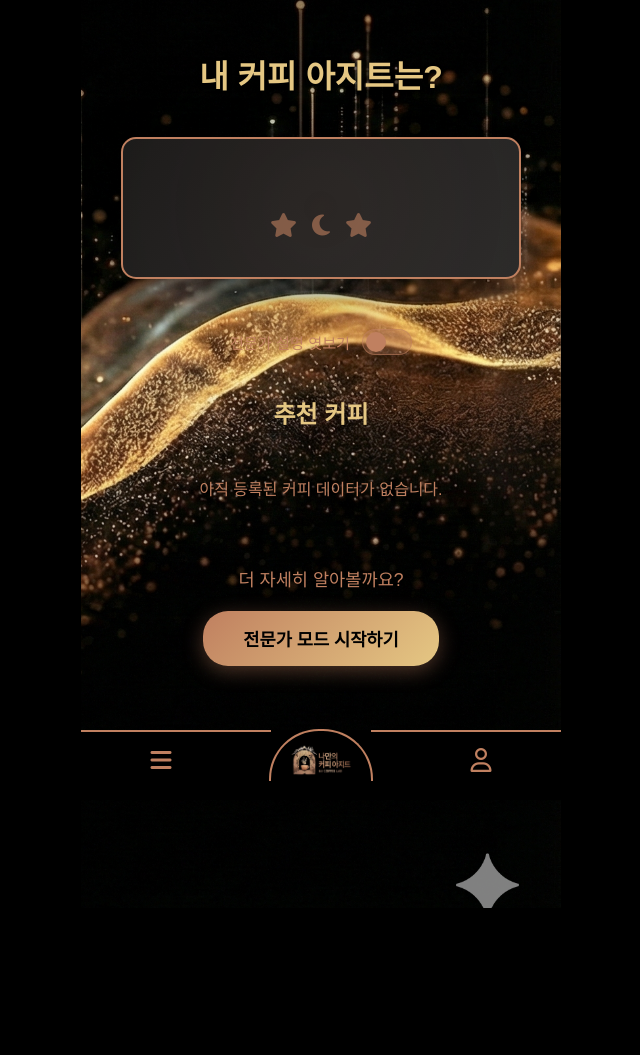
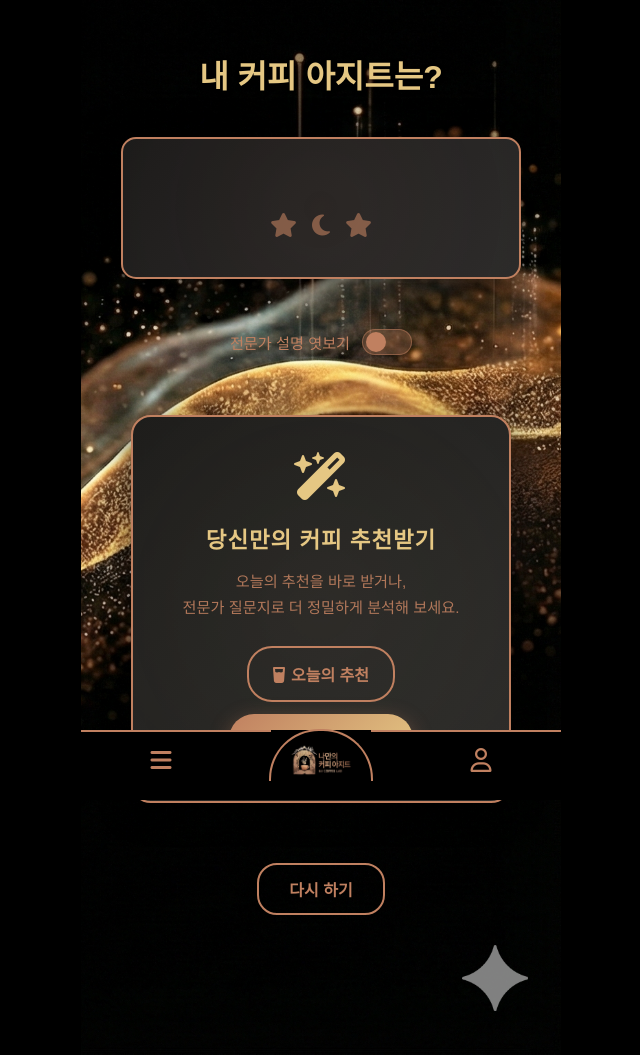
Before and after one commit to young-sia/coffee_service, a Django app: template templates/core/result.html in a window 1280 px wide. Shown: the whole page, without its empty margins (319-959 px from the left). Before the commit the page ends 908 px from the top, so only its background shows below. Run offline with Django 5.2, Linux system fonts and the light colour scheme; the template is opened without the code that fills it, so the values that code supplies are empty; some web fonts are replaced.

Commit message:
feat: Introduce result page template and establish core black and gold Korean UI styling.

```diff
--- a/static/css/style.css
+++ b/static/css/style.css
@@ -138,7 +138,12 @@ main {
 
 .circular-btn:hover {
     transform: scale(1.05);
-    background-color: rgba(192, 128, 96, 0.1);
+    background-color: #000000;
+}
+
+.circular-btn:active {
+    transform: scale(0.97);
+    background-color: #000000;
 }
 
 .circular-btn-label {
--- a/templates/core/result.html
+++ b/templates/core/result.html
@@ -104,123 +104,138 @@
         opacity: 0.6;
     }
 
-    /* Recommendations Section */
-    .recommendations-heading {
-        color: var(--title-color);
-        font-size: 1.5rem;
-        font-weight: 700;
-        margin-bottom: 30px;
+    /* Personalized Recommendation Section */
+    .personal-rec-section {
+        margin: 40px auto;
+        max-width: 400px;
+        padding: 0 10px;
     }
 
-    .recommendations-container {
-        display: flex;
-        flex-direction: column;
-        gap: 20px;
-        max-width: 400px;
-        margin: 0 auto 40px;
+    .personal-rec-card {
+        background: linear-gradient(135deg, #1a1a1a 0%, #2a2a2a 100%);
+        border: 2px solid var(--accent-color);
+        border-radius: 20px;
+        padding: 35px 25px;
+        box-shadow: 0 8px 30px rgba(0, 0, 0, 0.6);
+        position: relative;
+        overflow: hidden;
+        text-align: center;
     }
 
-    /* Coffee Card (Tarot Style) */
-    .coffee-card {
-        background: linear-gradient(135deg, #1a1a1a 0%, #2a2a2a 100%);
-        border: 2px solid var(--accent-color);
-        border-radius: 15px;
-        padding: 20px;
-        box-shadow: 0 5px 20px rgba(0, 0, 0, 0.5);
-        transition: all 0.3s ease;
-        position: relative;
-        overflow: hidden;
+    .personal-rec-card::before {
+        content: '';
+        position: absolute;
+        top: -60%;
+        left: -60%;
+        width: 220%;
+        height: 220%;
+        background: radial-gradient(circle, rgba(229, 199, 131, 0.07) 0%, transparent 65%);
+        animation: recGlow 4s ease-in-out infinite;
     }
 
-    .coffee-card::before {
-        content: '';
-        position: absolute;
-        top: 0;
-        left: -100%;
-        width: 100%;
-        height: 100%;
-        background: linear-gradient(90deg, transparent, rgba(192, 128, 96, 0.1), transparent);
-        transition: left 0.5s;
+    @keyframes recGlow {
+
+        0%,
+        100% {
+            opacity: 0.5;
+            transform: scale(1);
+        }
+
+        50% {
+            opacity: 1;
+            transform: scale(1.05);
+        }
     }
 
-    .coffee-card:hover::before {
-        left: 100%;
+    .personal-rec-icon {
+        font-size: 3rem;
+        color: var(--title-color);
+        margin-bottom: 15px;
+        position: relative;
+        z-index: 1;
+        display: block;
     }
 
-    .coffee-card:hover {
-        transform: translateY(-5px);
-        box-shadow: 0 10px 30px rgba(192, 128, 96, 0.4);
-        border-color: var(--title-color);
+    .personal-rec-title {
+        color: var(--title-color);
+        font-size: 1.4rem;
+        font-weight: 800;
+        margin-bottom: 12px;
+        position: relative;
+        z-index: 1;
+        letter-spacing: 1px;
     }
 
-    .coffee-card-image {
-        width: 100%;
-        height: 200px;
-        object-fit: cover;
-        border-radius: 10px;
-        margin-bottom: 15px;
+    .personal-rec-desc {
+        color: var(--text-color);
+        font-size: 0.95rem;
+        line-height: 1.7;
+        margin-bottom: 25px;
+        position: relative;
+        z-index: 1;
+        opacity: 0.9;
     }
 
-    .coffee-card-placeholder {
-        width: 100%;
-        height: 200px;
-        background: #333;
-        border-radius: 10px;
-        display: flex;
-        align-items: center;
-        justify-content: center;
-        color: #666;
-        margin-bottom: 15px;
-        font-size: 0.9rem;
-    }
-
-    .coffee-card-name {
-        color: var(--title-color);
-        font-size: 1.3rem;
-        font-weight: 700;
-        margin-bottom: 10px;
-    }
-
-    .coffee-card-description {
-        color: var(--text-color);
-        font-size: 0.95rem;
-        line-height: 1.5;
-    }
-
-    /* Expert Mode Button */
-    .expert-mode-section {
-        margin: 50px auto;
-        max-width: 400px;
-    }
-
-    .expert-mode-prompt {
-        color: var(--text-color);
-        font-size: 1.1rem;
-        margin-bottom: 20px;
-    }
-
-    .expert-mode-btn {
+    .personal-rec-btn {
         background: linear-gradient(135deg, var(--accent-color), var(--title-color));
         border: none;
         color: #000;
-        padding: 15px 40px;
+        padding: 14px 36px;
         border-radius: 25px;
-        font-size: 1.1rem;
+        font-size: 1rem;
         font-weight: 700;
         cursor: pointer;
         transition: all 0.3s ease;
         box-shadow: 0 5px 20px rgba(192, 128, 96, 0.4);
         text-decoration: none;
         display: inline-block;
+        position: relative;
+        z-index: 1;
     }
 
-    .expert-mode-btn:hover {
+    .personal-rec-btn:hover {
         transform: translateY(-3px);
-        box-shadow: 0 8px 30px rgba(192, 128, 96, 0.6);
+        box-shadow: 0 8px 30px rgba(229, 199, 131, 0.6);
     }
 
-    .expert-mode-btn:active {
+    .personal-rec-btn:active {
         transform: translateY(-1px);
+    }
+
+    .personal-rec-btn-outline {
+        background: transparent;
+        border: 2px solid var(--accent-color);
+        color: var(--accent-color);
+        padding: 14px 24px;
+        border-radius: 25px;
+        font-size: 1rem;
+        font-weight: 700;
+        cursor: pointer;
+        transition: all 0.3s ease;
+        text-decoration: none;
+        display: inline-block;
+        position: relative;
+        z-index: 1;
+    }
+
+    .personal-rec-btn-outline:hover {
+        background: rgba(192, 128, 96, 0.15);
+        border-color: var(--title-color);
+        color: var(--title-color);
+        transform: translateY(-3px);
+    }
+
+    .personal-rec-btn-outline:active {
+        transform: translateY(-1px);
+    }
+
+    .personal-rec-btn-row {
+        display: flex;
+        gap: 12px;
+        justify-content: center;
+        flex-wrap: wrap;
+        position: relative;
+        z-index: 1;
     }
 
     /* Retry Button */
@@ -436,35 +451,28 @@
         </div>
     </div>
 
-    <!-- Recommendations -->
-    <h2 class="recommendations-heading animate-merge" style="animation-delay: 0.4s;">추천 커피</h2>
-    <div class="recommendations-container">
-        {% for p in recommendations %}
-        <div class="coffee-card animate-merge"
-            style="animation-delay: {{ forloop.counter|add:4|stringformat:'d' }}00ms;">
-            {% if p.image %}
-            <img src="{{ p.image.url }}" alt="{{ p.name }}" class="coffee-card-image">
-            {% else %}
-            <div class="coffee-card-placeholder">
-                <i class="fa-solid fa-mug-hot" style="font-size: 3rem; color: var(--accent-color);"></i>
+    <!-- Personalized Coffee Recommendation -->
+    <div class="personal-rec-section animate-merge" style="animation-delay: 0.4s;">
+        <div class="personal-rec-card">
+            <i class="fa-solid fa-wand-magic-sparkles personal-rec-icon"></i>
+            <h3 class="personal-rec-title">당신만의 커피 추천받기</h3>
+            <p class="personal-rec-desc">
+                오늘의 추천을 바로 받거나,<br>
+                전문가 질문지로 더 정밀하게 분석해 보세요.
+            </p>
+            <div class="personal-rec-btn-row">
+                <a href="{% url 'daily_recommendation' %}" class="personal-rec-btn-outline">
+                    <i class="fa-solid fa-glass-water" style="margin-right: 6px;"></i>오늘의 추천
+                </a>
+                <a href="{% url 'expert_quiz' %}" class="personal-rec-btn">
+                    <i class="fa-solid fa-flask" style="margin-right: 6px;"></i>전문가 질문지
+                </a>
             </div>
-            {% endif %}
-            <h4 class="coffee-card-name">{{ p.name }}</h4>
-            <p class="coffee-card-description">{{ p.description }}</p>
         </div>
-        {% empty %}
-        <p style="color: var(--text-color);">아직 등록된 커피 데이터가 없습니다.</p>
-        {% endfor %}
-    </div>
-
-    <!-- Expert Mode Section -->
-    <div class="expert-mode-section animate-merge" style="animation-delay: 0.8s;">
-        <p class="expert-mode-prompt">더 자세히 알아볼까요?</p>
-        <a href="{% url 'expert_quiz' %}" class="expert-mode-btn">전문가 모드 시작하기</a>
     </div>
 
     <!-- Retry Button -->
-    <div>
+    <div style="text-align: center; margin-bottom: 20px;">
         <a href="{% url 'quiz' %}" class="retry-btn">다시 하기</a>
     </div>
 </div>
```
